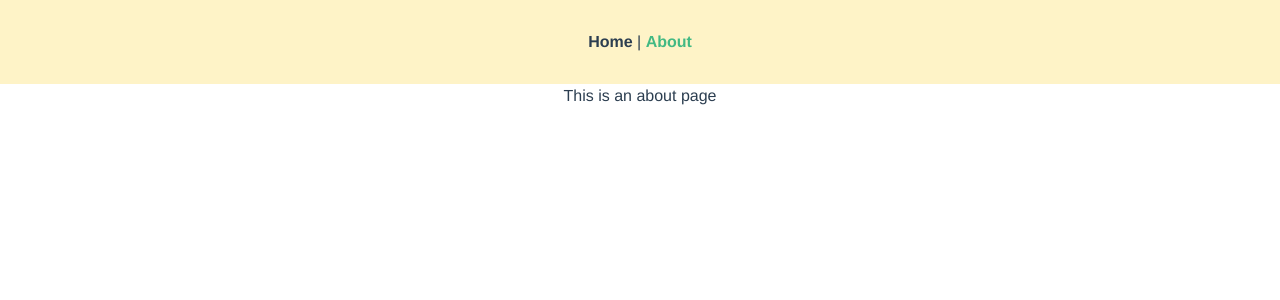
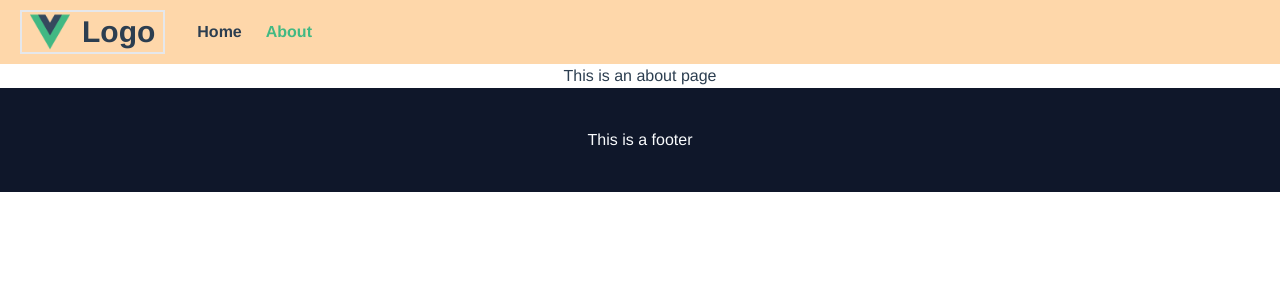
Before and after one commit to ba144220/vue-deployment-test, a Vue app: page /about in a window 1280 px wide. Shown: the top 300 px of the page. Built offline with nearby package versions, Linux system fonts and the light colour scheme.

Commit message:
navbar complete

```diff
--- a/src/App.vue
+++ b/src/App.vue
@@ -1,20 +1,17 @@
 <template>
-  <nav class="bg-amber-100">
-    <router-link to="/">Home</router-link> |
-    <router-link to="/about">About</router-link>
-  </nav>
-  <router-view/>
+  <header class="sticky top-0 z-50 bg-orange-200">
+    <NavBar />
+  </header>
+  <router-view />
+  <footer class="bg-slate-900"><Footer /></footer>
 </template>
 
-<script>
-import './assets/tailwind.css'
-export default {
-  setup() {
-
-  },
-}
+<script setup>
+import "./assets/tailwind.css";
+import { ref } from "vue";
+import NavBar from "./components/NavBar.vue";
+import Footer from "./components/Footer.vue";
 </script>
-
 
 <style>
 #app {
@@ -24,17 +21,4 @@ export default {
   text-align: center;
   color: #2c3e50;
 }
-
-nav {
-  padding: 30px;
-}
-
-nav a {
-  font-weight: bold;
-  color: #2c3e50;
-}
-
-nav a.router-link-exact-active {
-  color: #42b983;
-}
 </style>
--- /dev/null
+++ b/src/components/Footer.vue
@@ -0,0 +1,9 @@
+<template>
+  <h1 class="text-slate-50 p-10">This is a footer</h1>
+</template>
+
+<script setup>
+import "../assets/tailwind.css";
+</script>
+
+<style></style>
--- a/src/components/HelloWorld.vue
+++ b/src/components/HelloWorld.vue
@@ -2,14 +2,58 @@
   <div class="hello">
     <h1>{{ msg }}</h1>
     <p>
-      For a guide and recipes on how to configure / customize this project,<br>
+      For a guide and recipes on how to configure / customize this project,<br />
+      check out the
+      <a href="https://cli.vuejs.org" target="_blank" rel="noopener">vue-cli documentation</a>.
+    </p>
+    <p>
+      For a guide and recipes on how to configure / customize this project,<br />
+      check out the
+      <a href="https://cli.vuejs.org" target="_blank" rel="noopener">vue-cli documentation</a>.
+    </p>
+    <p>
+      For a guide and recipes on how to configure / customize this project,<br />
+      check out the
+      <a href="https://cli.vuejs.org" target="_blank" rel="noopener">vue-cli documentation</a>.
+    </p>
+    <p>
+      For a guide and recipes on how to configure / customize this project,<br />
+      check out the
+      <a href="https://cli.vuejs.org" target="_blank" rel="noopener">vue-cli documentation</a>.
+    </p>
+    <p>
+      For a guide and recipes on how to configure / customize this project,<br />
+      check out the
+      <a href="https://cli.vuejs.org" target="_blank" rel="noopener">vue-cli documentation</a>.
+    </p>
+    <p>
+      For a guide and recipes on how to configure / customize this project,<br />
+      check out the
+      <a href="https://cli.vuejs.org" target="_blank" rel="noopener">vue-cli documentation</a>.
+    </p>
+    <p>
+      For a guide and recipes on how to configure / customize this project,<br />
       check out the
       <a href="https://cli.vuejs.org" target="_blank" rel="noopener">vue-cli documentation</a>.
     </p>
     <h3>Installed CLI Plugins</h3>
     <ul>
-      <li><a href="https://github.com/vuejs/vue-cli/tree/dev/packages/%40vue/cli-plugin-babel" target="_blank" rel="noopener">babel</a></li>
-      <li><a href="https://github.com/vuejs/vue-cli/tree/dev/packages/%40vue/cli-plugin-router" target="_blank" rel="noopener">router</a></li>
+      <li>
+        <a
+          href="https://github.com/vuejs/vue-cli/tree/dev/packages/%40vue/cli-plugin-babel"
+          target="_blank"
+          rel="noopener"
+          >babel</a
+        >
+      </li>
+      <li>
+        <a
+          href="https://github.com/vuejs/vue-cli/tree/dev/packages/%40vue/cli-plugin-router"
+          target="_blank"
+          rel="noopener"
+          >router</a
+        >
+      </li>
     </ul>
     <h3>Essential Links</h3>
     <ul>
@@ -23,7 +67,9 @@
     <ul>
       <li><a href="https://router.vuejs.org" target="_blank" rel="noopener">vue-router</a></li>
       <li><a href="https://vuex.vuejs.org" target="_blank" rel="noopener">vuex</a></li>
-      <li><a href="https://github.com/vuejs/vue-devtools#vue-devtools" target="_blank" rel="noopener">vue-devtools</a></li>
+      <li>
+        <a href="https://github.com/vuejs/vue-devtools#vue-devtools" target="_blank" rel="noopener">vue-devtools</a>
+      </li>
       <li><a href="https://vue-loader.vuejs.org" target="_blank" rel="noopener">vue-loader</a></li>
       <li><a href="https://github.com/vuejs/awesome-vue" target="_blank" rel="noopener">awesome-vue</a></li>
     </ul>
@@ -32,11 +78,11 @@
 
 <script>
 export default {
-  name: 'HelloWorld',
+  name: "HelloWorld",
   props: {
-    msg: String
-  }
-}
+    msg: String,
+  },
+};
 </script>
 
 <!-- Add "scoped" attribute to limit CSS to this component only -->
--- /dev/null
+++ b/src/components/LogoButton.vue
@@ -0,0 +1,17 @@
+<template>
+  <button class="flex items-center border-2 ml-5 mr-5 pl-2 pr-2 m-2" @click="handleClick">
+    <img class="h-10" alt="Vue logo" src="../assets/logo.png" />
+    <h1 class="font-bold text-3xl ml-3">Logo</h1>
+  </button>
+</template>
+
+<script setup>
+import "../assets/tailwind.css";
+import { useRouter } from "vue-router";
+const router = useRouter();
+const handleClick = () => {
+  router.push({ name: "home" });
+};
+</script>
+
+<style></style>
--- /dev/null
+++ b/src/components/NavBar.vue
@@ -0,0 +1,50 @@
+<template>
+  <div class="flex items-center w-full">
+    <LogoButton />
+    <nav class="md:flex hidden">
+      <router-link v-for="page in pages" :key="page.name" class="m-5 ml-3 mr-3" :to="page.to">{{
+        page.name
+      }}</router-link>
+    </nav>
+    <div class="flex-grow"></div>
+    <div class="block md:hidden">
+      <button
+        class="flex items-center px-3 py-3 border rounded text-teal-200 border-teal-400 hover:border-teal-800"
+        @click="handleClick"
+      >
+        <svg class="fill-current h-3 w-3" viewBox="0 0 20 20" xmlns="http://www.w3.org/2000/svg">
+          <title>Menu</title>
+          <path d="M0 3h20v2H0V3zm0 6h20v2H0V9zm0 6h20v2H0v-2z" />
+        </svg>
+      </button>
+    </div>
+  </div>
+  <nav class="flex flex-col md:hidden bg-orange-100" v-if="showNav">
+    <router-link v-for="page in pages" :key="page.name" :to="page.to" class="p-3 w-full">{{ page.name }}</router-link>
+  </nav>
+</template>
+
+<script setup>
+import "../assets/tailwind.css";
+import { ref } from "vue";
+import LogoButton from "./LogoButton.vue";
+const showNav = ref(false);
+const pages = ref([
+  { name: "Home", to: "/" },
+  { name: "About", to: "/about" },
+]);
+const handleClick = () => {
+  showNav.value = !showNav.value;
+};
+</script>
+
+<style>
+nav a {
+  font-weight: bold;
+  color: #2c3e50;
+}
+
+nav a.router-link-exact-active {
+  color: #42b983;
+}
+</style>
--- a/src/views/HomeView.vue
+++ b/src/views/HomeView.vue
@@ -1,18 +1,18 @@
 <template>
   <div class="home">
-    <img alt="Vue logo" src="../assets/logo.png">
-    <HelloWorld msg="Welcome to Your Vue.js App"/>
+    <img alt="Vue logo" src="../assets/logo.png" />
+    <HelloWorld msg="Welcome to Your Vue.js App" />
   </div>
 </template>
 
 <script>
 // @ is an alias to /src
-import HelloWorld from '@/components/HelloWorld.vue'
+import HelloWorld from "@/components/HelloWorld.vue";
 
 export default {
-  name: 'HomeView',
+  name: "HomeView",
   components: {
-    HelloWorld
-  }
-}
+    HelloWorld,
+  },
+};
 </script>
```
Also changed, not shown: 1 other file (tests, documents, lock files or other folders).
